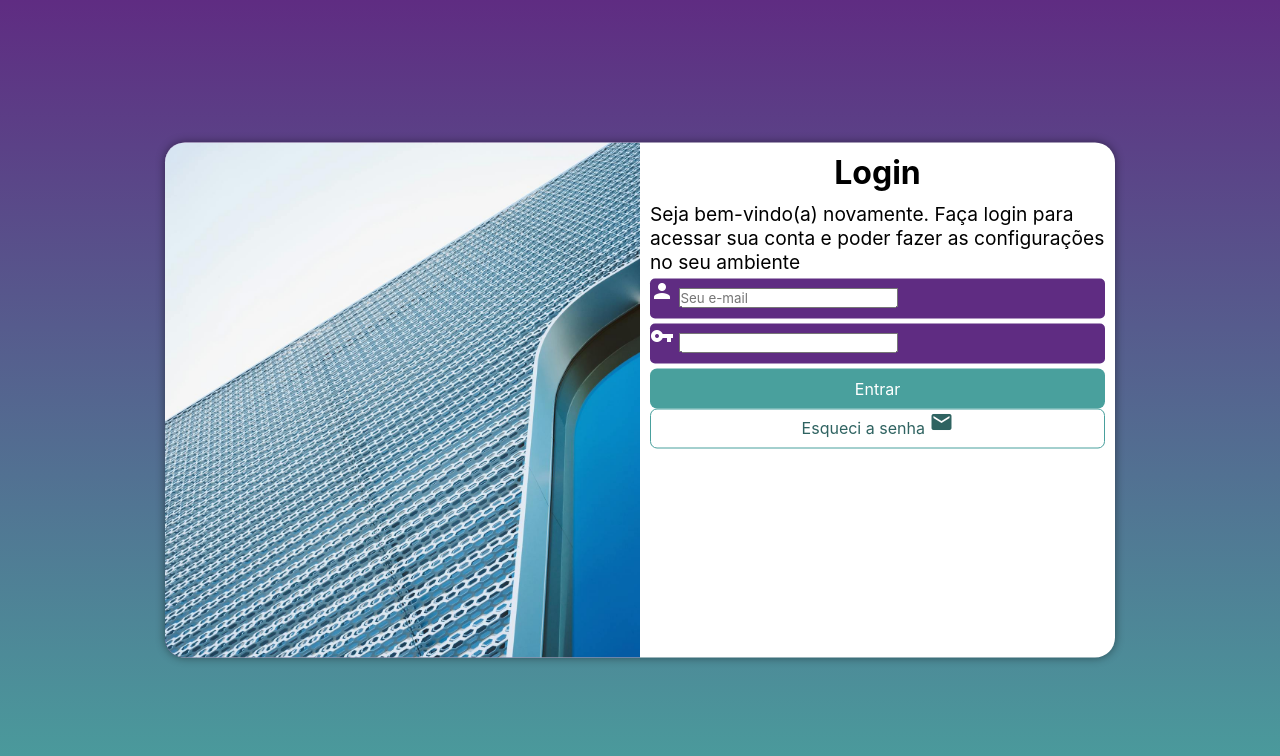
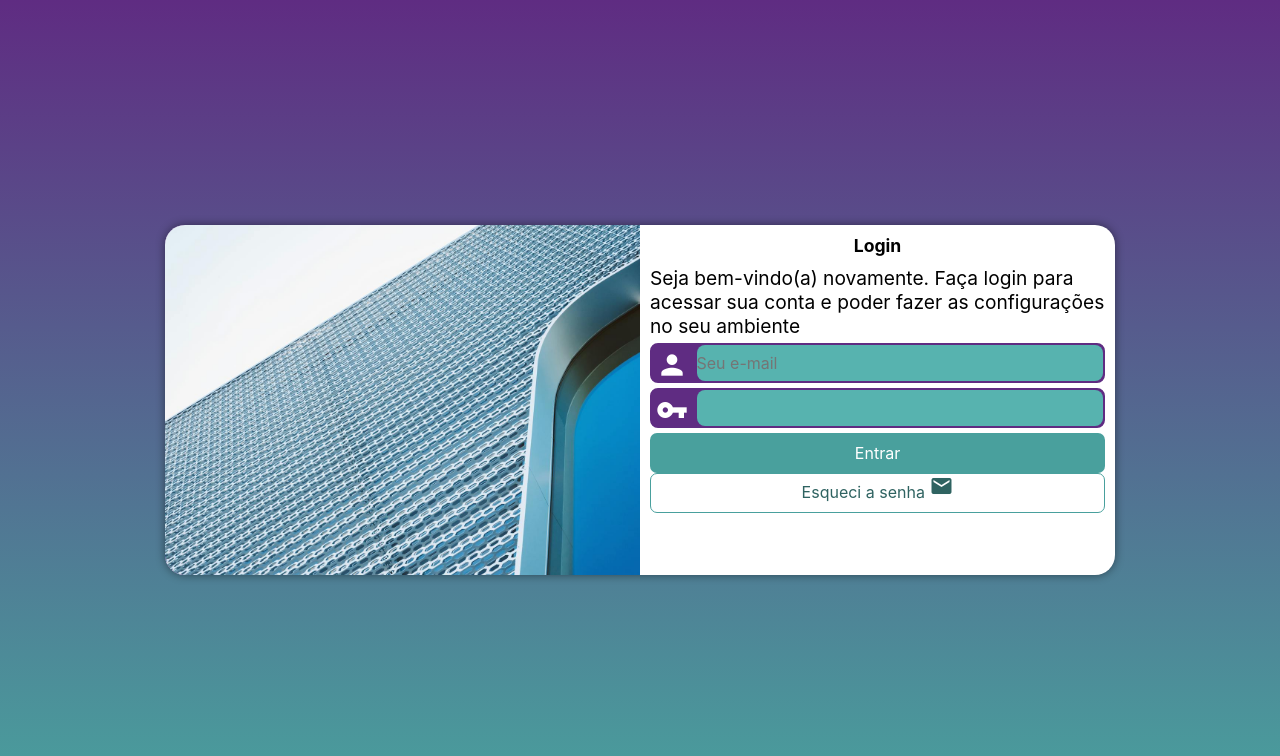
Before and after one commit to ojoaovitorbastos/projeto-login, a plain HTML site: page index.html in a window 1280 px wide. Drawn offline with Linux system fonts and the light colour scheme.

Commit message:
Formatação

```diff
--- a/estilos/media-query.css
+++ b/estilos/media-query.css
@@ -7,6 +7,7 @@
 
     section#login {
         width: 80%;
+        height: 280px;
     }
 
     section#login > div#imagem {
@@ -28,6 +29,7 @@
 
     section#login {
         width: 950px;
+        height: 350px;
     }
 
     section#login > div#imagem {
@@ -42,7 +44,7 @@
     }
 
     div#formulario > h1 {
-        font-size: 2em;
+        font-size: 1.1em;
     }
 
 
@@ -50,4 +52,9 @@
         font-size: 1.2em;
     }
 
+    div.formulario > p {
+        font-size: 1em;
+        margin: 20px 0px;
+    }
+
 }
--- a/estilos/style.css
+++ b/estilos/style.css
@@ -29,7 +29,6 @@ section#login {
     position: absolute;
     top: 50%;
     left: 50%;
-    transform: translate(-50%, -50%);
     overflow: hidden;
 
     background-color: white;
@@ -38,6 +37,7 @@ section#login {
     border-radius: 20px;
     box-shadow: 0px 0px 10px rgba(0, 0, 0, 0.452);
 
+    transform: translate(-50%, -50%);
     transition: width 0.3s, height 0.3s;
     transition-timing-function: ease;
 }
@@ -68,13 +68,36 @@ div.campo > label {
     display: none;
 }
 
+div.campo > span {
+    color: white;
+    font-size: 2em;
+    width: 40px;
+    padding: 4px;
+}
+
+div.campo > input {
+    background-color: #57b3af;
+    font-size: 1em;
+    width: calc(100% - 45px);
+    height: 100%;
+    border: 0px;
+    border-radius: 8px;
+    transform: translateY(-12px);
+}
+
+div.campo > input:focus {
+    background-color: white;
+    border: none;
+}
+
 form > div.campo {
     background-color: #5f2c82;
+    border: 2px solid #5f2c82;
     color: white;
     display: block;
     width: 100%;
     height: 40px;
-    border-radius: 5px;
+    border-radius: 8px;
     margin: 5px 0px;
 }
 
```
